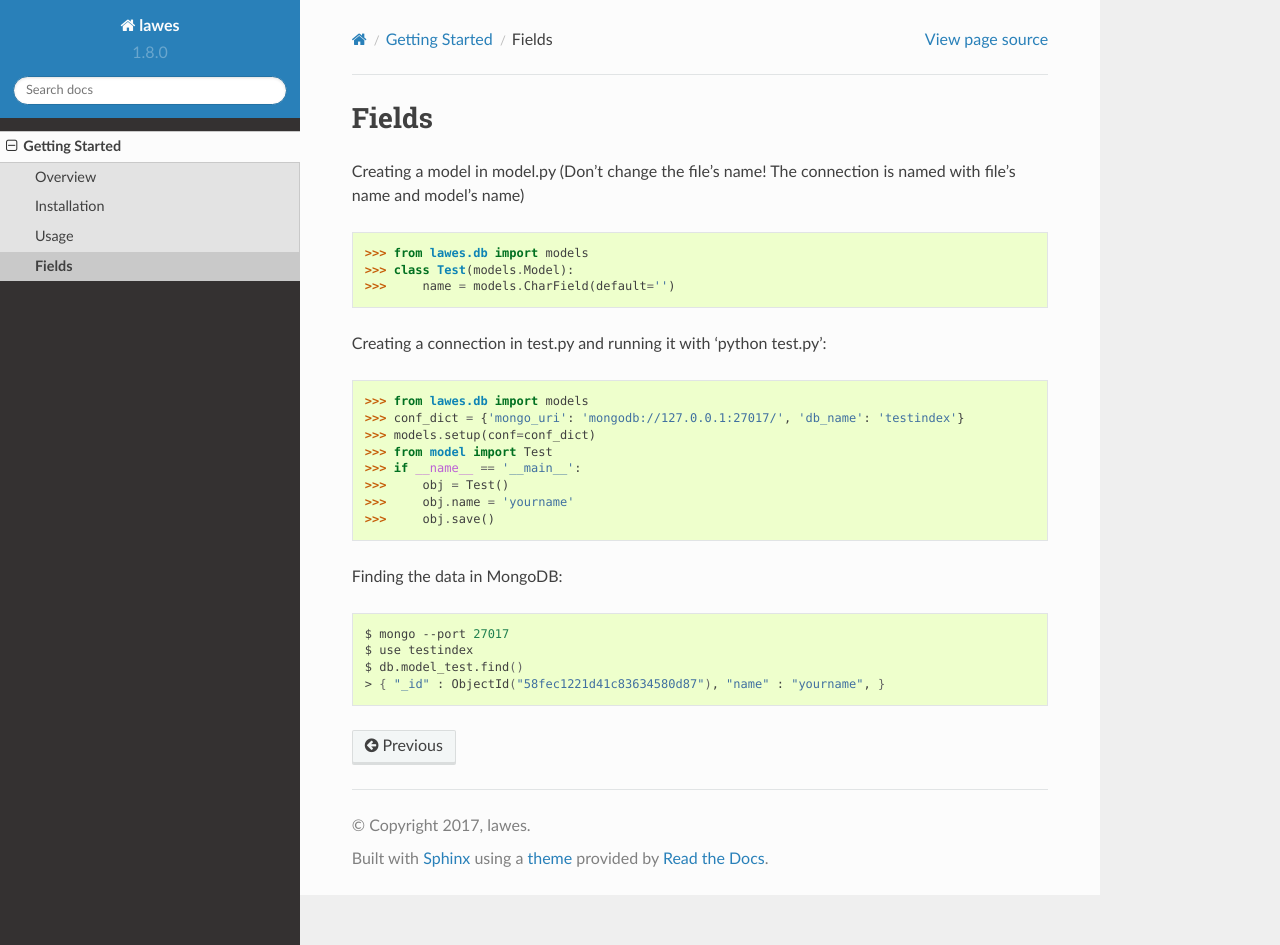
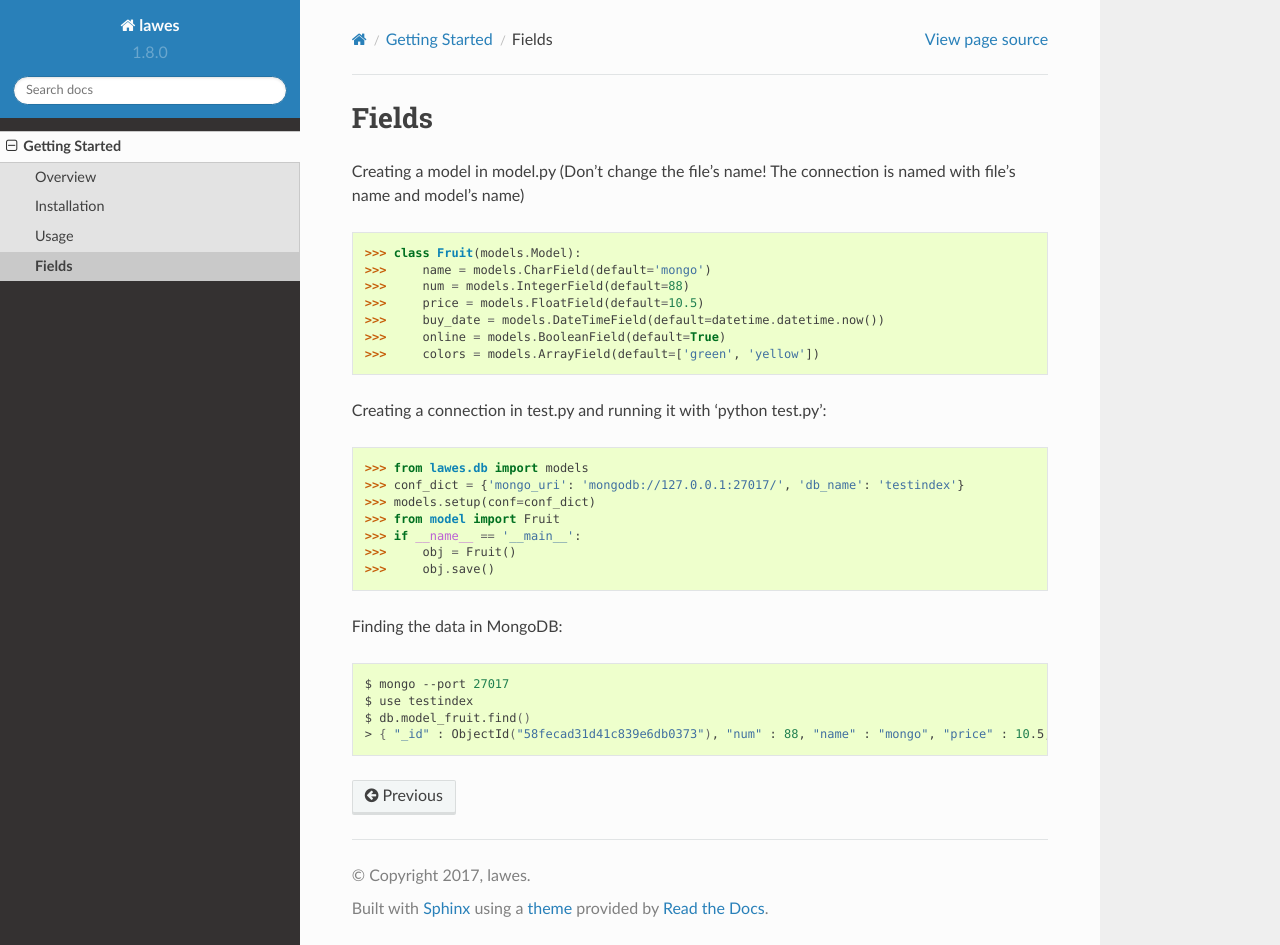
Before and after one commit to MrLawes/Lawes, a Sphinx documentation site: the page built from docs/manual/models.rst, in a window 1280 px wide and 945 px high. Built offline with Sphinx 7.4.7 and the Read the Docs theme 2.0.0, drawn with Linux system fonts in a browser that asks for light colours.

Commit message:
Update models.rst

```diff
--- a/docs/manual/models.rst
+++ b/docs/manual/models.rst
@@ -7,9 +7,13 @@ Creating a model in model.py (Don't change the file's name! The connection is na
 
 .. code-block:: python
 
-    >>> from lawes.db import models
-    >>> class Test(models.Model):
-    >>>     name = models.CharField(default='')
+    >>> class Fruit(models.Model):
+    >>>     name = models.CharField(default='mongo')
+    >>>     num = models.IntegerField(default=88)
+    >>>     price = models.FloatField(default=10.5)
+    >>>     buy_date = models.DateTimeField(default=datetime.datetime.now())
+    >>>     online = models.BooleanField(default=True)
+    >>>     colors = models.ArrayField(default=['green', 'yellow'])
 
 Creating a connection in test.py and running it with 'python test.py':
 
@@ -18,10 +22,9 @@ Creating a connection in test.py and running it with 'python test.py':
     >>> from lawes.db import models
     >>> conf_dict = {'mongo_uri': 'mongodb://127.0.0.1:27017/', 'db_name': 'testindex'}
     >>> models.setup(conf=conf_dict)
-    >>> from model import Test
+    >>> from model import Fruit
     >>> if __name__ == '__main__':
-    >>>     obj = Test()
-    >>>     obj.name = 'yourname'
+    >>>     obj = Fruit()
     >>>     obj.save()
 
 Finding the data in MongoDB:
@@ -30,5 +33,5 @@ Finding the data in MongoDB:
 
     $ mongo --port 27017
     $ use testindex
-    $ db.model_test.find()
-    > { "_id" : ObjectId("58fec1221d41c83634580d87"), "name" : "yourname", }
+    $ db.model_fruit.find()
+    > { "_id" : ObjectId("58fecad31d41c839e6db0373"), "num" : 88, "name" : "mongo", "price" : 10.5, "colors" : [  "green",  "yellow" ], "buy_date" : ISODate("2017-04-25T12:04:35.673Z"), "online" : true }
```
